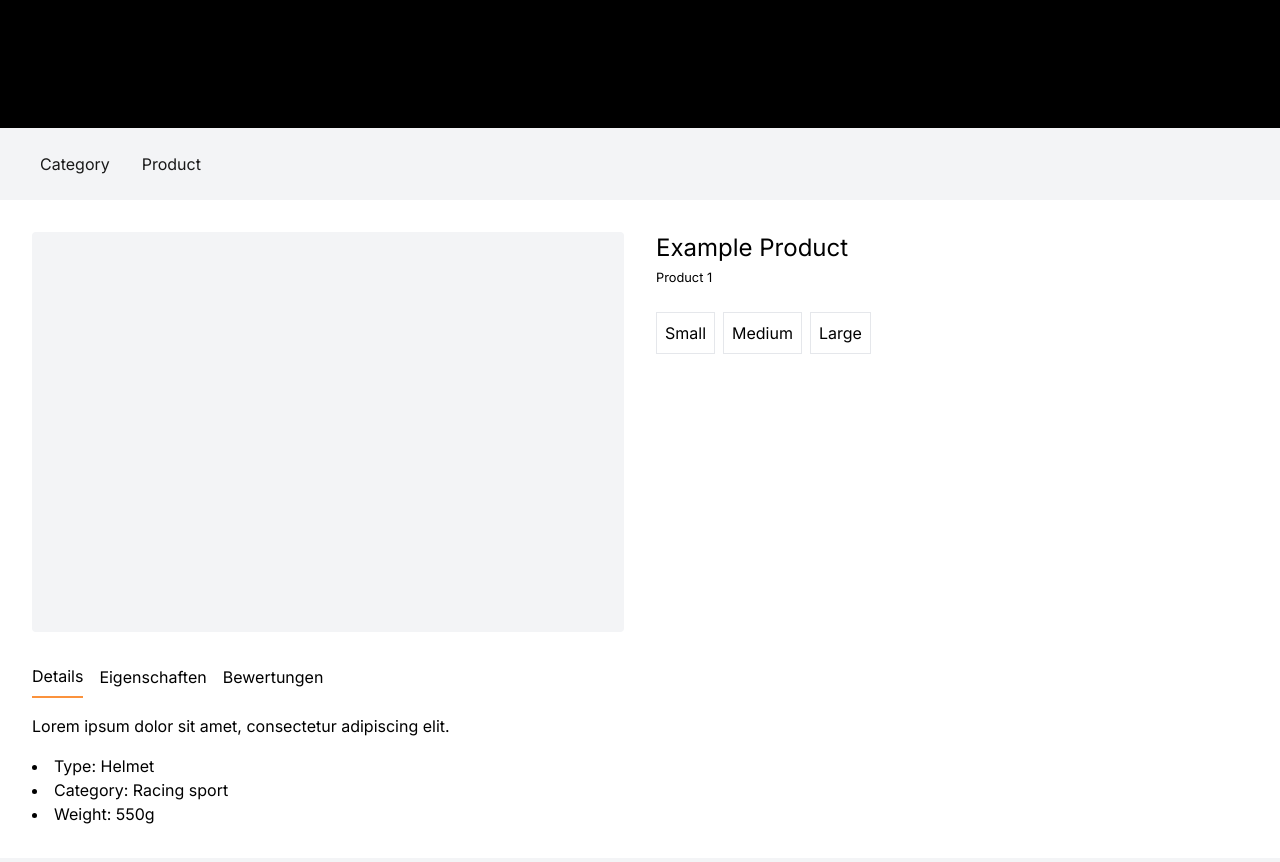
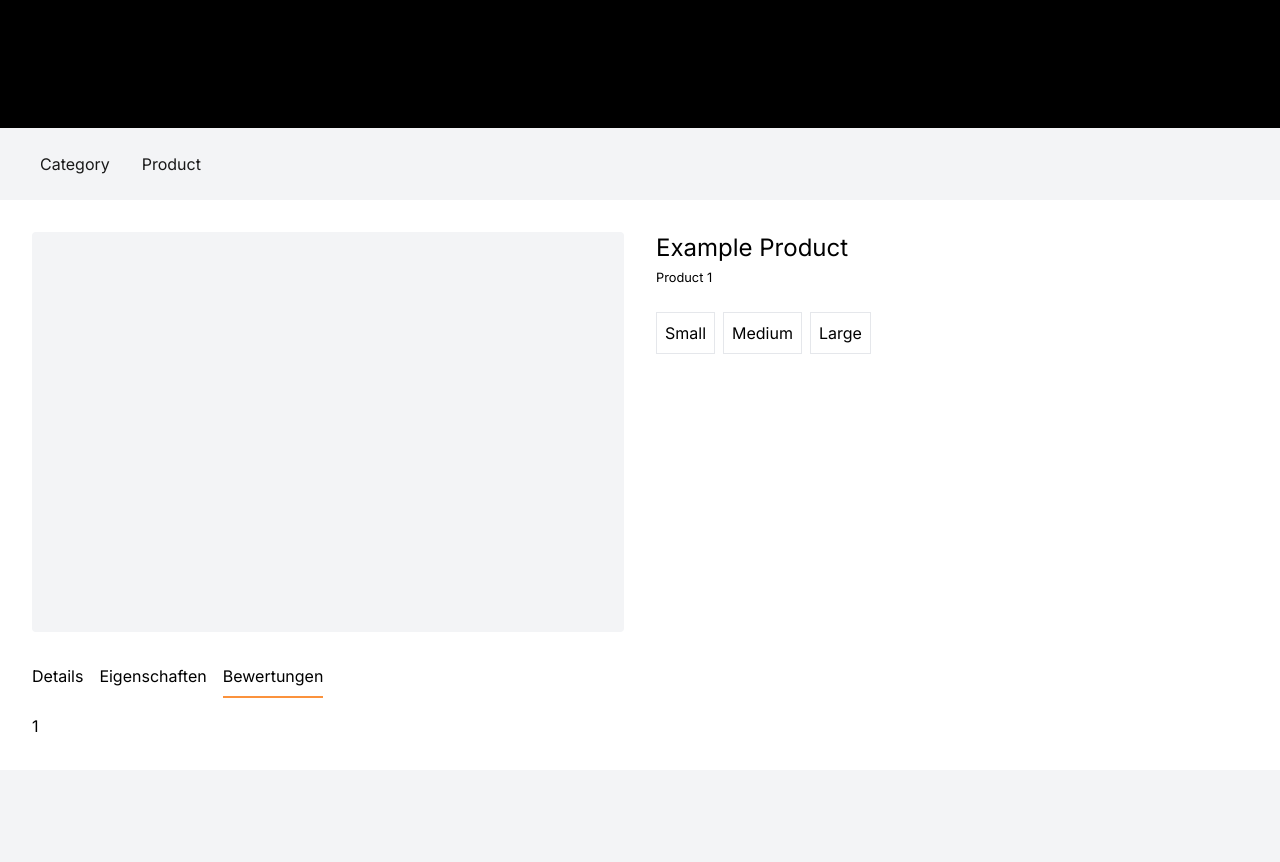
Before and after one commit to drubr/uvex-next, a Next.js app: page /product/1 in a window 1280 px wide. Both pictures are taken after a click on the button "Bewertungen". Shown: the top 862 px of the page. Built offline with nearby package versions, Linux system fonts and the light colour scheme.

Commit message:
Provide Product Tabs and Attributes on Detail Page with deviating variant description

```diff
--- a/src/app/layout.tsx
+++ b/src/app/layout.tsx
@@ -7,8 +7,8 @@ import Footer from "@/components/Footer";
 const inter = Inter({ subsets: ["latin"] });
 
 export const metadata: Metadata = {
-  title: "Uvex headless Next",
-  description: "Uvex some description here",
+  title: "Xevu headless Next",
+  description: "Xevu some description here",
 };
 
 export default function RootLayout({
--- a/src/app/product/[id]/page.tsx
+++ b/src/app/product/[id]/page.tsx
@@ -3,6 +3,19 @@
 import { products } from "@/data";
 import Link from "next/link";
 import { useRouter, useSearchParams } from "next/navigation";
+import { useState } from "react";
+
+const tabs = [
+  {
+    title: "Details",
+  },
+  {
+    title: "Eigenschaften",
+  },
+  {
+    title: "Bewertungen",
+  },
+];
 
 export default function ProductDetailPage({
   params,
@@ -11,8 +24,12 @@ export default function ProductDetailPage({
 }) {
   const searchParams = useSearchParams();
   const router = useRouter();
+  const [productDetailTab, setProductDetailTabs] = useState(0);
   const product = products[+params.id - 1];
   const selectedVariant = searchParams.get("variant");
+  const variant = product.variants.find(
+    (variant) => variant.option === selectedVariant,
+  );
   const variantPrice = product.variants.find(
     (variant) => variant.option === selectedVariant,
   )?.price;
@@ -26,24 +43,37 @@ export default function ProductDetailPage({
           <div className="min-h-[50vh] rounded bg-gray-100"></div>
           <div className="grid gap-4">
             <header className="flex gap-4">
-              <button className="border-b-2 border-orange-400 pb-2">
-                Details
-              </button>
-              <button className="border-b border-transparent pb-2">
-                Eigenschaften
-              </button>
-              <button className="border-b border-transparent pb-2">
-                Bewertungen
-              </button>
+              {tabs.map((tab, index) => (
+                <button
+                  key={tab.title}
+                  className={`${
+                    index === productDetailTab
+                      ? "border-orange-400"
+                      : "border-transparent"
+                  } border-b-2 pb-2 transition`}
+                  onClick={() => setProductDetailTabs(index)}
+                >
+                  {tab.title}
+                </button>
+              ))}
             </header>
-            <div>{product.description}</div>
-            <div>
-              {product.attributes.map((attribute) => (
+
+            {productDetailTab === 0 && (
+              <div>
+                {variant?.description
+                  ? variant.description
+                  : product.description}
+              </div>
+            )}
+
+            {productDetailTab === 1 &&
+              product.attributes.map((attribute) => (
                 <li key={attribute.key}>
                   {attribute.key}: {attribute.value}
                 </li>
               ))}
-            </div>
+
+            {productDetailTab === 2 && <div>{product.rating}</div>}
           </div>
         </div>
 
--- a/src/data.ts
+++ b/src/data.ts
@@ -4,9 +4,14 @@ export const products: IProduct[] = [
   {
     id: 1,
     title: "Example Product",
-    description: "Lorem ipsum dolor sit amet, consectetur adipiscing elit.",
     variants: [
-      { id: 1, option: "Small", price: 19.99, stock: 10 },
+      {
+        id: 1,
+        option: "Small",
+        description: "This is a variant description",
+        price: 19.99,
+        stock: 10,
+      },
       { id: 2, option: "Medium", price: 24.99, stock: 15 },
       { id: 3, option: "Large", price: 29.99, stock: 8 },
     ],
@@ -20,16 +25,17 @@ export const products: IProduct[] = [
     manufacturer: "uvex sports",
     category: "/wintersport/skihelme",
     isNew: false,
+    description: "Lorem ipsum dolor sit amet, consectetur adipiscing elit.",
     attributes: [
       { key: "Type", value: "Helmet" },
       { key: "Category", value: "Racing sport" },
       { key: "Weight", value: "550g" },
     ],
+    rating: 1,
   },
   {
     id: 2,
     title: "Next Example Product",
-    description: "Lorem ipsum dolor sit amet, consectetur adipiscing elit.",
     variants: [
       { id: 1, option: "Small", price: 19.99, stock: 10 },
       { id: 2, option: "Medium", price: 24.99, stock: 15 },
@@ -45,16 +51,17 @@ export const products: IProduct[] = [
     manufacturer: "uvex sports",
     category: "/wintersport/skihelme",
     isNew: true,
+    description: "Lorem ipsum dolor sit amet, consectetur adipiscing elit.",
     attributes: [
       { key: "Type", value: "Helmet" },
       { key: "Category", value: "Racing sport" },
       { key: "Weight", value: "550g" },
     ],
+    rating: 1,
   },
   {
     id: 3,
     title: "Example product – 3",
-    description: "Lorem ipsum dolor sit amet, consectetur adipiscing elit.",
     variants: [
       { id: 1, option: "Small", price: 19.99, stock: 10 },
       { id: 2, option: "Medium", price: 24.99, stock: 15 },
@@ -70,16 +77,17 @@ export const products: IProduct[] = [
     manufacturer: "uvex sports",
     category: "/wintersport/skihelme",
     isNew: true,
+    description: "Lorem ipsum dolor sit amet, consectetur adipiscing elit.",
     attributes: [
       { key: "Type", value: "Helmet" },
       { key: "Category", value: "Racing sport" },
       { key: "Weight", value: "550g" },
     ],
+    rating: 1,
   },
   {
     id: 4,
     title: "New in: Example prodcut",
-    description: "Lorem ipsum dolor sit amet, consectetur adipiscing elit.",
     variants: [
       { id: 1, option: "Small", price: 19.99, stock: 10 },
       { id: 2, option: "Medium", price: 24.99, stock: 15 },
@@ -95,16 +103,17 @@ export const products: IProduct[] = [
     manufacturer: "uvex sports",
     category: "/wintersport/skihelme",
     isNew: true,
+    description: "Lorem ipsum dolor sit amet, consectetur adipiscing elit.",
     attributes: [
       { key: "Type", value: "Helmet" },
       { key: "Category", value: "Racing sport" },
       { key: "Weight", value: "550g" },
     ],
+    rating: 1,
   },
   {
     id: 5,
     title: "Another Product Title",
-    description: "Lorem ipsum dolor sit amet, consectetur adipiscing elit.",
     variants: [
       { id: 1, option: "Small", price: 19.99, stock: 10 },
       { id: 2, option: "Medium", price: 24.99, stock: 15 },
@@ -120,10 +129,12 @@ export const products: IProduct[] = [
     manufacturer: "uvex sports",
     category: "/wintersport/skihelme",
     isNew: false,
+    description: "Lorem ipsum dolor sit amet, consectetur adipiscing elit.",
     attributes: [
       { key: "Type", value: "Helmet" },
       { key: "Category", value: "Racing sport" },
       { key: "Weight", value: "550g" },
     ],
+    rating: 1,
   },
 ];
--- a/src/interfaces.ts
+++ b/src/interfaces.ts
@@ -3,6 +3,7 @@ export interface Variant {
   option: string;
   price: number;
   stock: number;
+  description?: string;
 }
 
 interface Attribute {
@@ -13,7 +14,6 @@ interface Attribute {
 export interface Product {
   id: number;
   title: string;
-  description: string;
   variants: Variant[];
   images: string[];
   stock: number; // Total stock for all variants
@@ -21,5 +21,7 @@ export interface Product {
   manufacturer: string;
   category: string;
   isNew: boolean;
+  description: string;
   attributes: Attribute[];
+  rating: number;
 }
```
